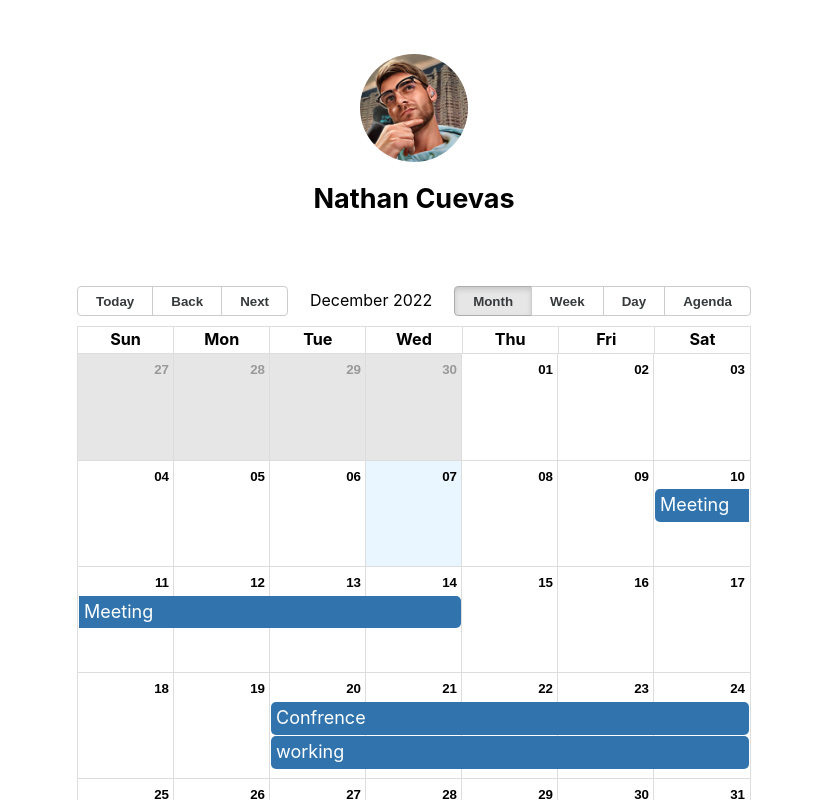
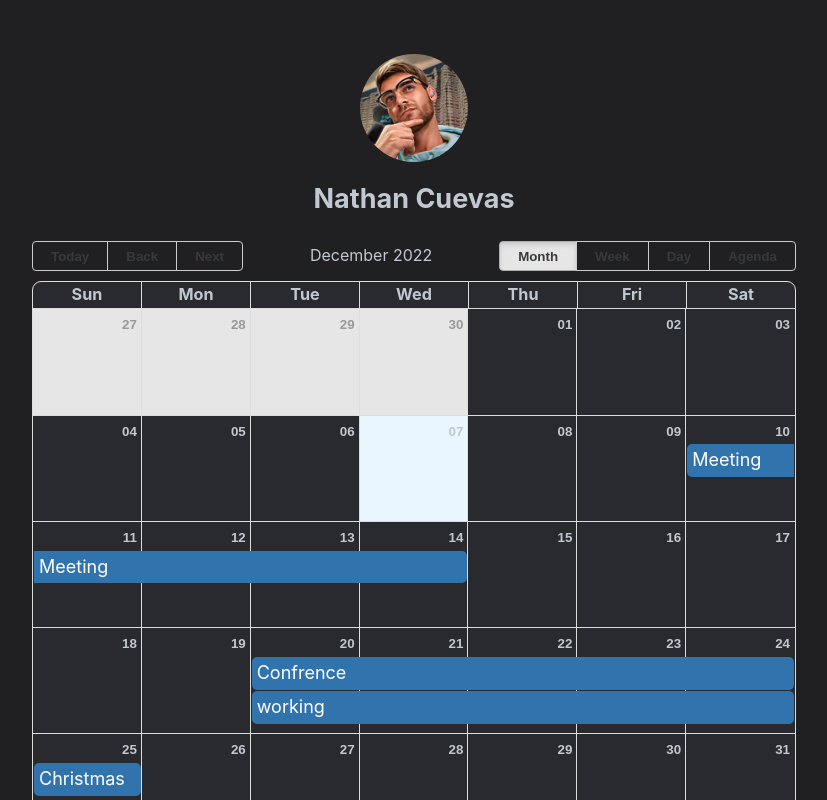
Before and after one commit to NateAyye/CS50-Final, a Next.js app: page /calendar in a window 1280 px wide. Shown: the top 800 px of the page, without its empty margins (226-1053 px from the left). Built offline with nearby package versions, Linux system fonts and the light colour scheme.

Commit message:
modified:   pages/calendar.js 	modified:   styles/globals.css

```diff
--- a/pages/calendar.js
+++ b/pages/calendar.js
@@ -60,7 +60,7 @@ export default function MyCalendar() {
                 events={events}
                 startAccessor="start"
                 endAccessor="end"
-                style={{height: 600, margin:"50px"}}
+                style={{height: 600, margin:"5px"}}
             />
         </Layout>
     )
--- a/styles/globals.css
+++ b/styles/globals.css
@@ -1,3 +1,15 @@
+:root {
+  --main-bg-color: #202023;
+  --main-color: #c0c8d1;
+  --calendar-bg-color: #292a2d;
+}
+
+.rbc-month-view {
+  border-radius: 0.5em;
+  background-color:var(--calendar-bg-color);
+  color: var(--main-color);
+}
+
 html,
 body {
   padding: 0;
@@ -6,6 +18,8 @@ body {
     Cantarell, Fira Sans, Droid Sans, Helvetica Neue, sans-serif;
   line-height: 1.6;
   font-size: 18px;
+  background-color: var(--main-bg-color);
+  color: var(--main-color) ;
 }
 
 * {
```
